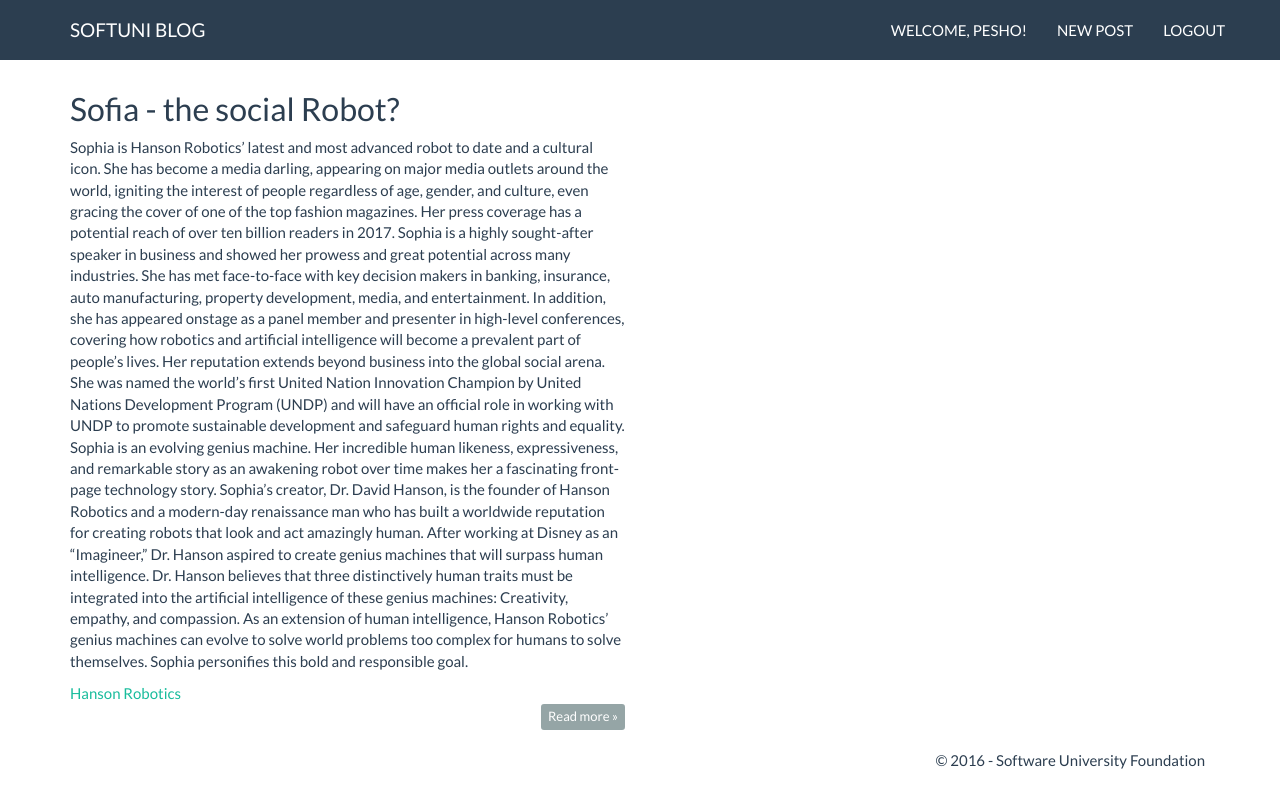
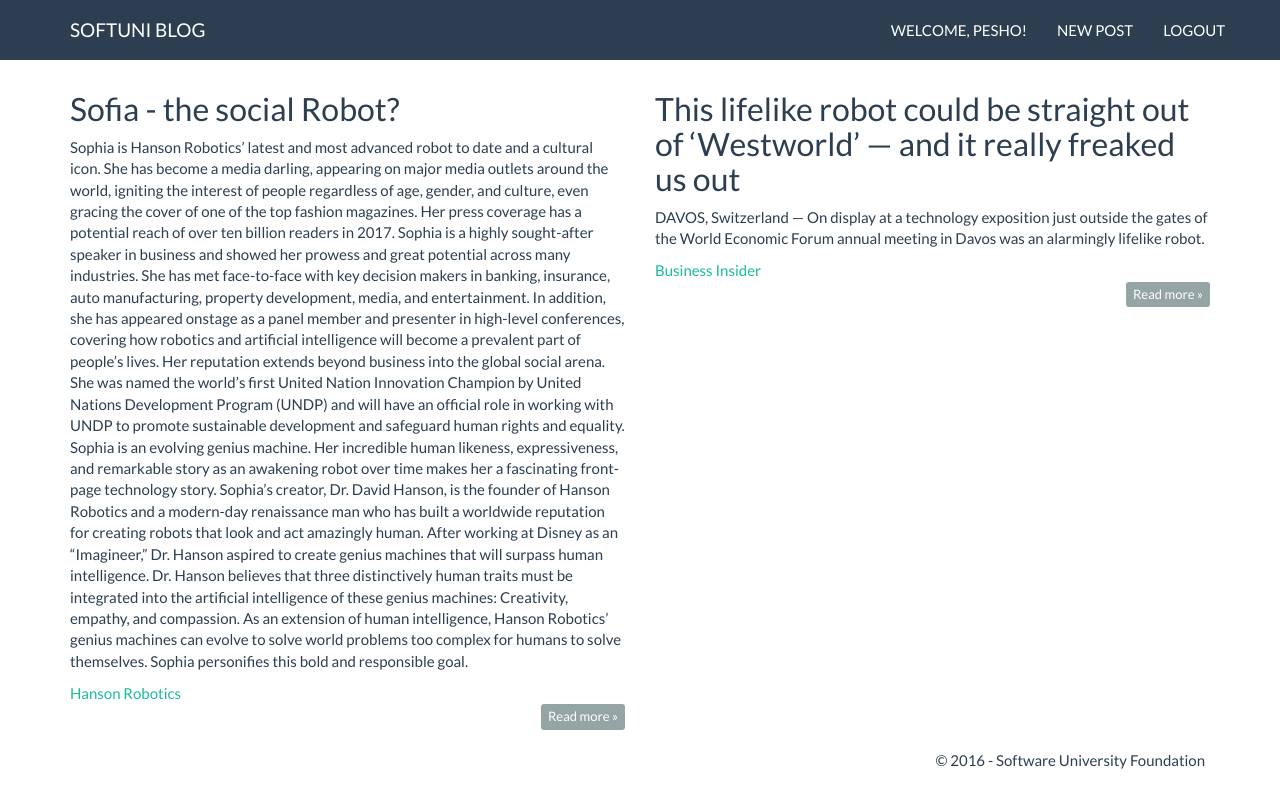
Before and after one commit to IvoAndr/IvoAndr.github.io, a plain HTML site: page indexlogged.html in a window 1280 px wide. Drawn offline with Linux system fonts and the light colour scheme.

Commit message:
Little bug fixing.

```diff
--- a/indexlogged.html
+++ b/indexlogged.html
@@ -61,6 +61,24 @@
                         </footer>
                     </article>
                 </div>
+                <div class="col-md-6">
+                    <article>
+                        <header>
+                            <h2>This lifelike robot could be straight out of ‘Westworld’ — and it really freaked us out</h2>
+                        </header>
+                        <p>
+                            DAVOS, Switzerland — On display at a technology exposition just outside the gates of the World Economic Forum annual meeting in Davos was an alarmingly lifelike robot.
+                        </p>
+                        <small class="author">
+                            <a href="http://www.businessinsider.com" target="_blank">Business Insider</a>
+                        </small>
+                        <footer>
+                            <div class="pull-right">
+                                <a class="btn btn-default btn-xs" href="viewpost2.html">Read more &raquo;</a>
+                            </div>
+                        </footer>
+                    </article>
+                </div>
             </div>
         </div>
     </main>
```
